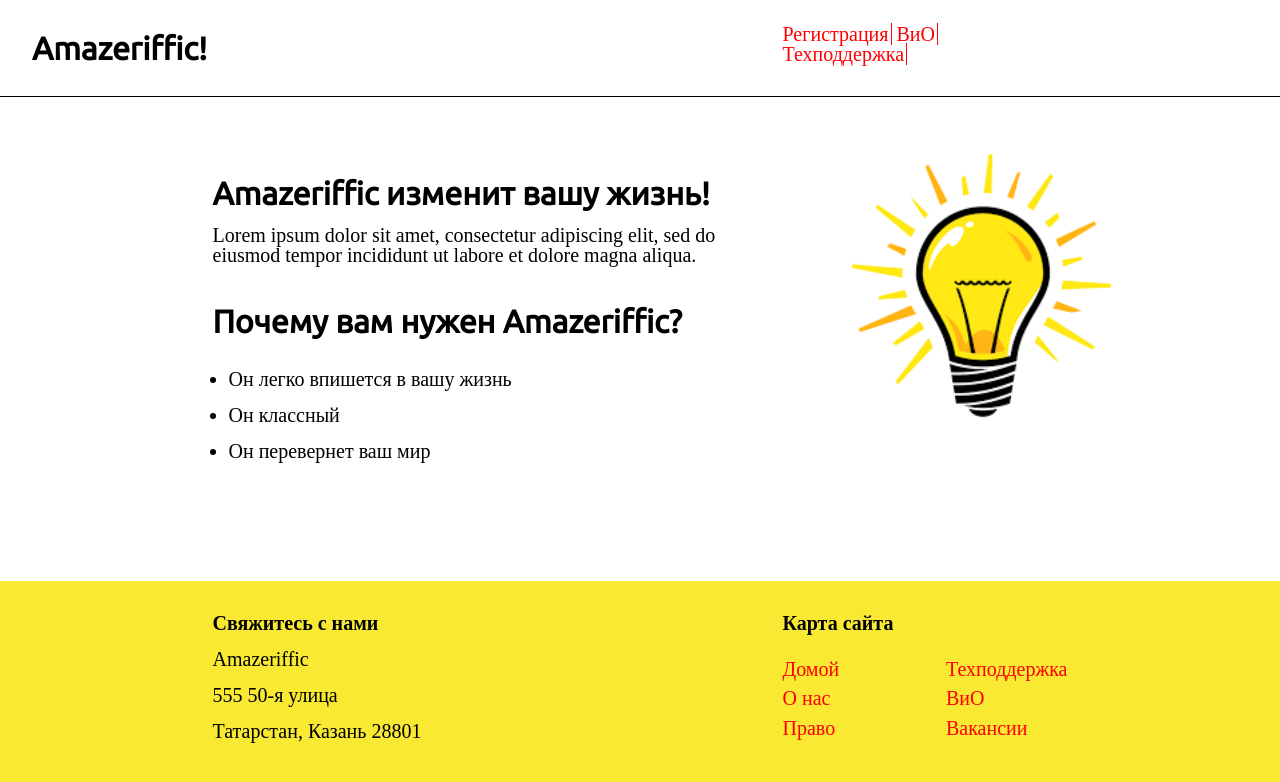
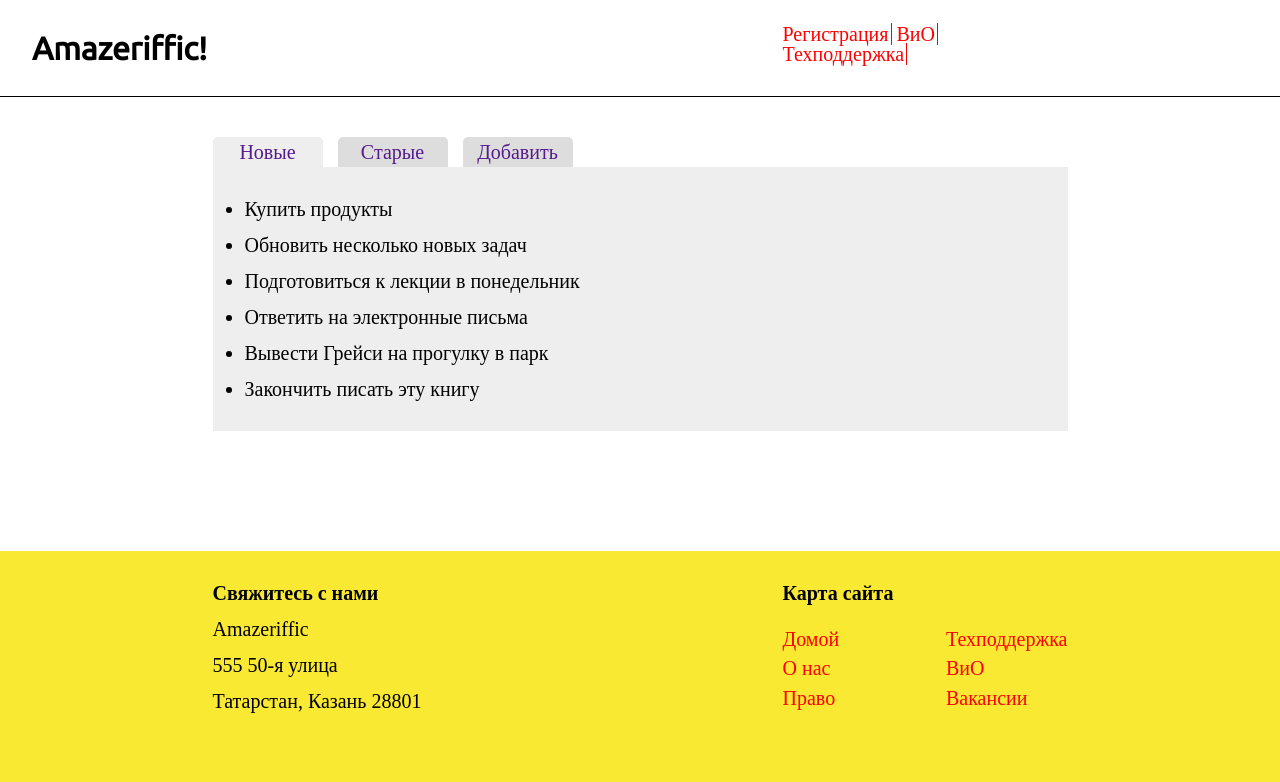
Before and after one commit to aisowinka/am, a plain HTML site: page index.html in a window 1280 px wide. Drawn offline with nearby package versions, Linux system fonts and the light colour scheme.

Commit message:
add inter

```diff
--- /dev/null
+++ b/app.js
@@ -0,0 +1,46 @@
+let main = function () {
+    "use strict";
+    let toDos = [
+        "Закончить писать эту книгу",
+        "Вывести Грейси на прогулку в парк",
+        "Ответить на электронные письма",
+        "Подготовиться к лекции в понедельник",
+        "Обновить несколько новых задач",
+        "Купить продукты"
+    ];
+    $(".tabs a span").toArray().forEach(function (element) {
+        $(element).on("click", function () {
+            let $element = $(element), $content;
+            $(".tabs a span").removeClass("active");
+            $element.addClass("active");
+            $("main .content").empty();
+            if ($element.parent().is(":nth-child(1)")) {
+                $content = $("<ul>");
+                for (let i = toDos.length - 1; i > -1; i--) {
+                    $content.append($("<li>").text(toDos[i]));
+                }
+                $("main .content").append($content);
+            } else if ($element.parent().is(":nth-child(2)")) {
+                $content = $("<ul>");
+                toDos.forEach(function (todo){
+                    $content.append($("<li>").text(todo));
+                })
+                $("main .content").append($content);
+            } else if ($element.parent().is(":nth-child(3)")) {
+                $("main .content").append($(document.createElement('input')).prop({
+                    className: 'text'
+                }));
+                $("main .content").append($(document.createElement('button')).prop({
+                    className: 'add-text'
+                }));
+                $(".add-text").on('click', function (){
+                    toDos.push($('.text').val());
+                });
+            }
+            return false;
+        });
+    });
+    $(".tabs a:first-child span").trigger("click");
+};
+
+main();
--- a/index.html
+++ b/index.html
@@ -20,20 +20,12 @@
     </header>
     <main>
         <div class="container">
-            <div class="information">
-                <h2>Amazeriffic изменит вашу жизнь!</h2>
-                <p>Lorem ipsum dolor sit amet, consectetur adipiscing elit, sed do eiusmod tempor
-                    incididunt ut labore et dolore magna aliqua.</p>
-                <h3>Почему вам нужен Amazeriffic?</h3>
-                <ul>
-                    <li>Он легко впишется в вашу жизнь</li>
-                    <li>Он классный</li>
-                    <li>Он перевернет ваш мир</li>
-                </ul>
+            <div class="tabs">
+                <a href=""><span class="active">Новые</span></a>
+                <a href=""><span>Старые</span></a>
+                <a href=""><span>Добавить</span></a>
             </div>
-            <div class="image">
-                <img src="lightbulb.png" alt="Изображение HTML для учебного веб-приложения: опробуем на настоящем лампочки">
-            </div>
+            <div class="content"></div>
         </div>
     </main>
     <footer>
@@ -61,5 +53,7 @@
             </div>
         </div>
     </footer>
+    <script src="https://cdnjs.cloudflare.com/ajax/libs/jquery/3.6.0/jquery.min.js" integrity="sha512-894YE6QWD5I59HgZOGReFYm4dnWc1Qt5NtvYSaNcOP+u1T9qYdvdihz0PPSiiqn/+/3e7Jo4EaG7TubfWGUrMQ==" crossorigin="anonymous" referrerpolicy="no-referrer"></script>
+    <script src="app.js"></script>
 </body>
 </html>
--- a/style.css
+++ b/style.css
@@ -47,7 +47,7 @@ header nav a:hover{
     text-decoration: underline;
 }
 
-.contact, .information{
+.contact{
     float: left;
     width: 570px;
 }
@@ -112,3 +112,32 @@ main li{
 footer h5{
     padding-top: 4vh;
 }
+
+.tabs a span {
+    display: inline-block;
+    border-radius: 5px 5px 0 0;
+    width: 100px;
+    margin-right: 10px;
+    text-align: center;
+    background: #ddd;
+    padding: 5px;
+}
+
+.tabs a span.active {
+    background: #eee;
+}
+
+.add-text:before{
+    content: '+';
+}
+
+.text{
+    margin: 3vh;
+    width: 30vh;
+}
+
+.content{
+    background: #eee;
+    padding-bottom: 4vh;
+    padding-left: 2vh;
+}
```
